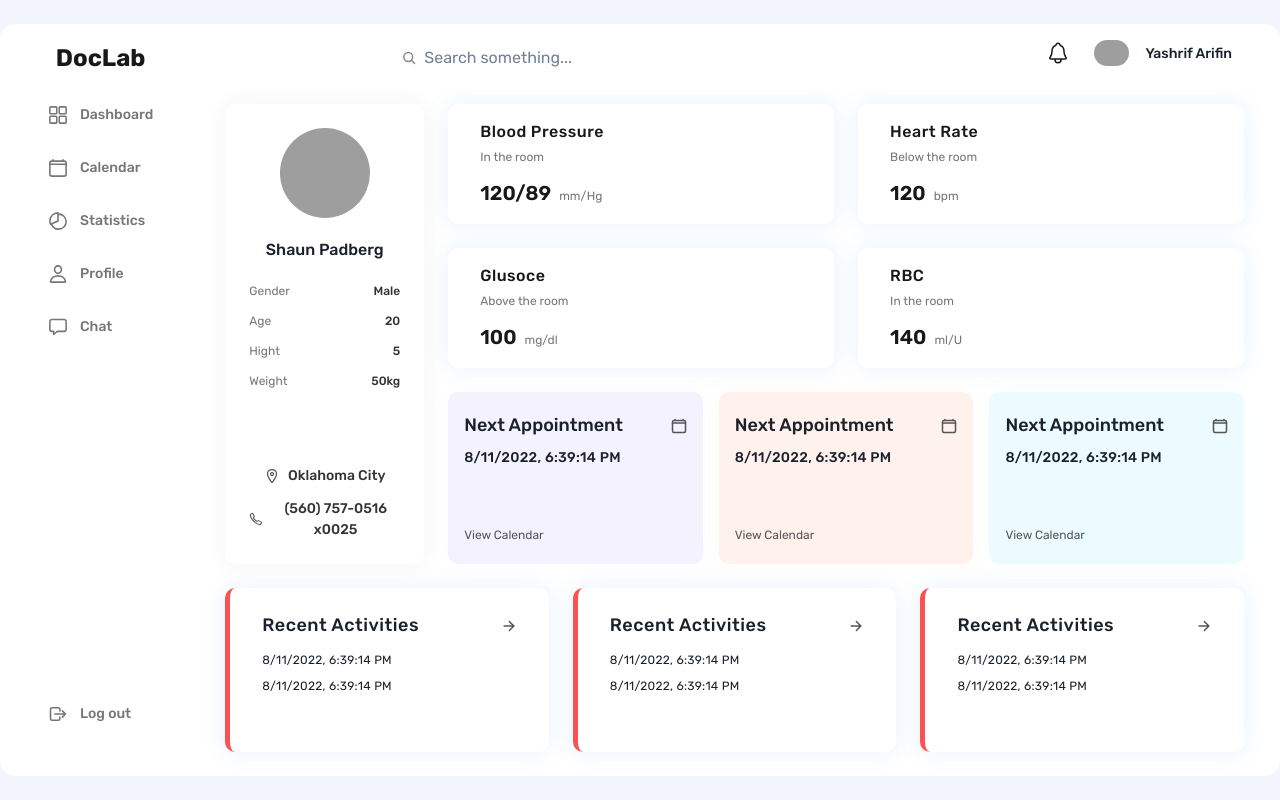
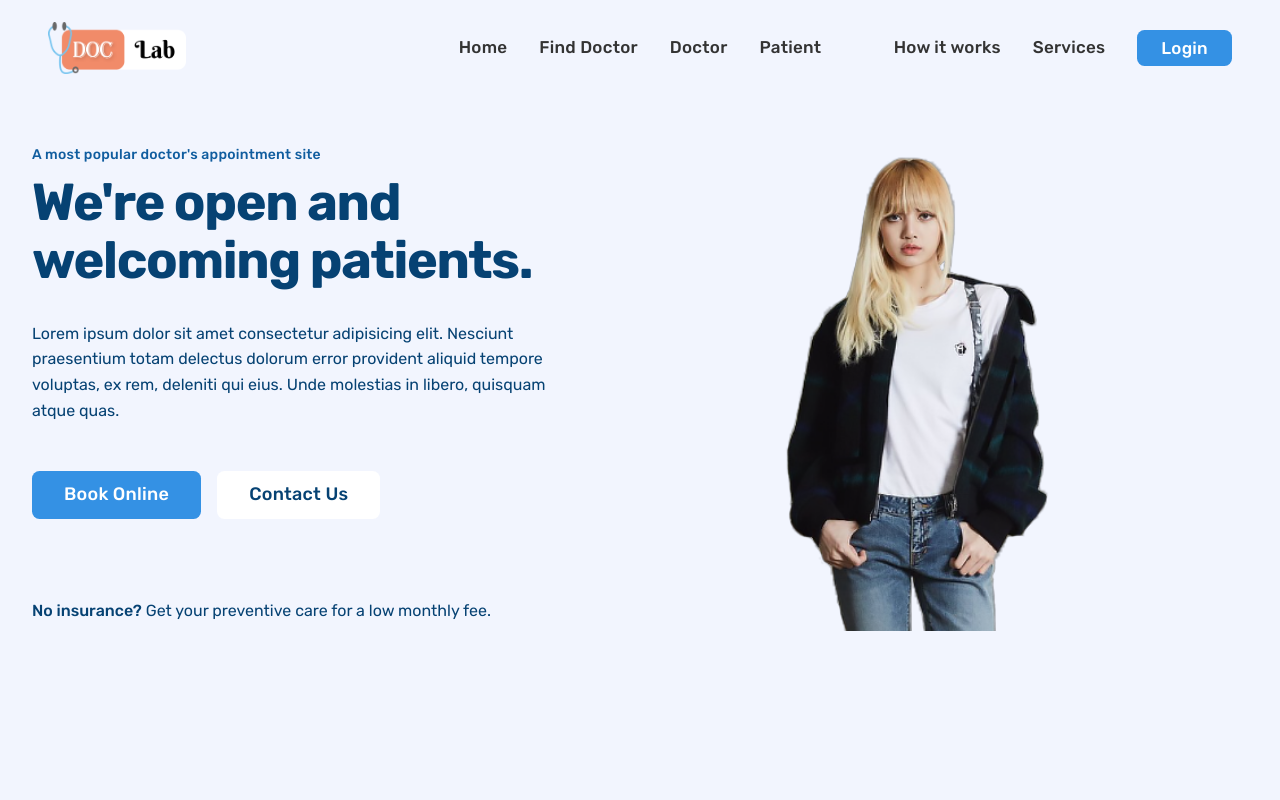
Before and after one commit to yashrif/doclab-frontend, a React (Create React App) app: page / in a window 1280 px wide. Shown: the top 800 px of the page. Built offline with nearby package versions, Linux system fonts and the light colour scheme; grey boxes are pictures that could not be loaded; some icons are missing.

Commit message:
Added router for testing

```diff
--- a/package.json
+++ b/package.json
@@ -25,6 +25,7 @@
     "react-calendar": "^3.7.0",
     "react-dom": "^18.2.0",
     "react-icons": "^4.4.0",
+    "react-router-dom": "^6.3.0",
     "react-scripts": "5.0.1",
     "react-svg-curve": "^0.2.1",
     "web-vitals": "^2.1.4"
--- a/src/App.jsx
+++ b/src/App.jsx
@@ -1,8 +1,9 @@
 import React from "react";
+import { BrowserRouter, Routes, Route } from "react-router-dom";
 import { Box, ChakraProvider } from "@chakra-ui/react";
-// import Homepage from "./homepage/Homepage.jsx";
-// import FindDoctor from "./findDoctor/FindDoctor.jsx";
-// import DoctorDashboard from "./doctorDashboard/Dashboard.jsx";
+import Homepage from "./homepage/Homepage.jsx";
+import FindDoctor from "./findDoctor/FindDoctor.jsx";
+import DoctorDashboard from "./doctorDashboard/Dashboard.jsx";
 import PatientDashboard from "./patientDashboard/PatientDashboard.jsx";
 import theme from "./styling/theme.jsx";
 import "./styling/style.css";
@@ -26,10 +27,23 @@ const App = () => {
           // )`,
         }}
       >
-        {/* <Homepage /> */}
-        {/* <FindDoctor /> */}
-        {/* <DoctorDashboard /> */}
-        <PatientDashboard />
+        <BrowserRouter>
+          <Routes>
+            <Route path="/" exact element={<Homepage />} />
+            <Route path="/home" exact element={<Homepage />} />
+            <Route path="/findDoctor" exact element={<FindDoctor />} />
+            <Route
+              path="/doctorDashboard"
+              exact
+              element={<DoctorDashboard />}
+            />
+            <Route
+              path="/patientDashboard"
+              exact
+              element={<PatientDashboard />}
+            />
+          </Routes>
+        </BrowserRouter>
       </Box>
     </ChakraProvider>
   );
--- a/src/reusable/Header.jsx
+++ b/src/reusable/Header.jsx
@@ -96,22 +96,22 @@ const Header = () => {
             style={style.headerNavList}
           >
             <li className="header-global-nav-link ">
-              <a className="header-link" href="/">
+              <a className="header-link" href="/home">
                 Home
               </a>
             </li>
             <li className="header-global-nav-link ">
-              <a className="header-link" href="/">
+              <a className="header-link" href="/findDoctor">
                 Find Doctor
               </a>
             </li>
             <li className="header-global-nav-link ">
-              <a className="header-link" href="/">
+              <a className="header-link" href="/doctorDashboard">
                 Doctor
               </a>
             </li>
             <li className="header-global-nav-link ">
-              <a className="header-link" href="/">
+              <a className="header-link" href="/patientDashboard">
                 Patient
               </a>
             </li>
```
Also changed, not shown: 1 other file (tests, documents, lock files or other folders).
